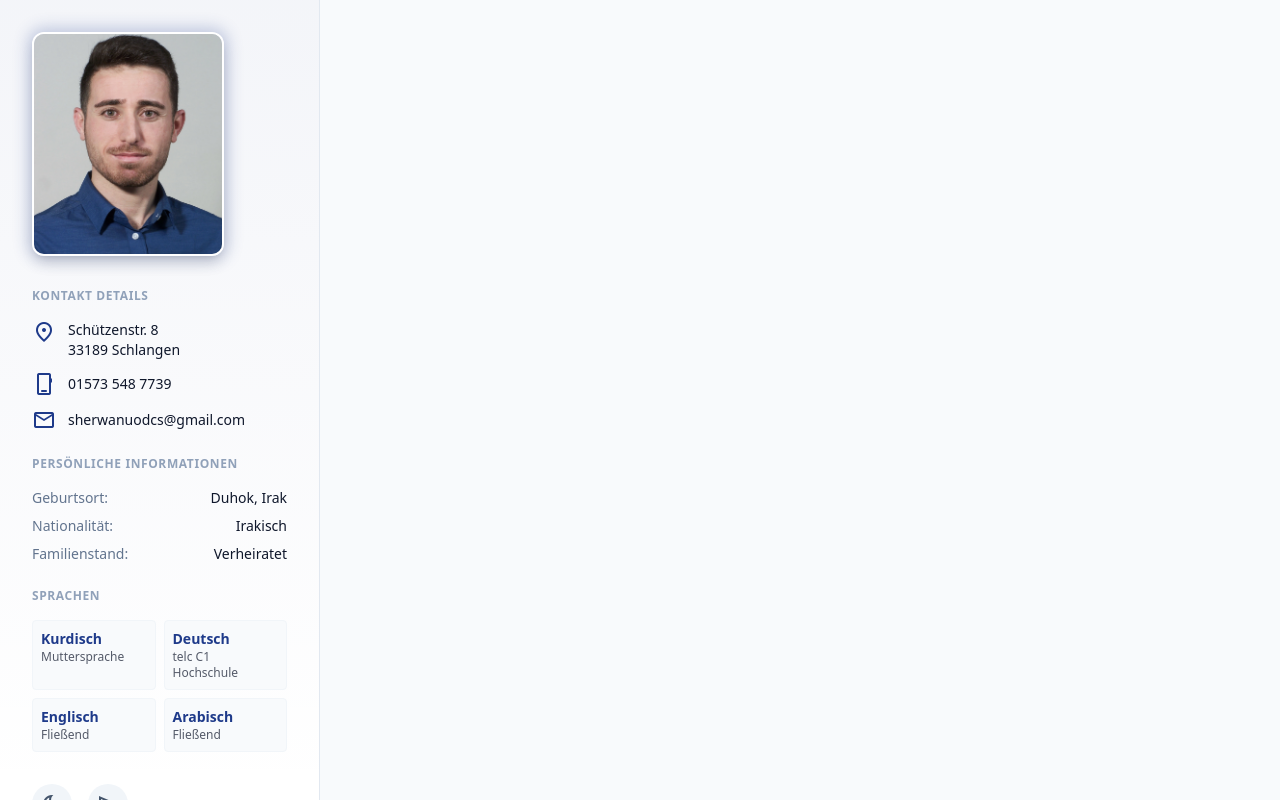
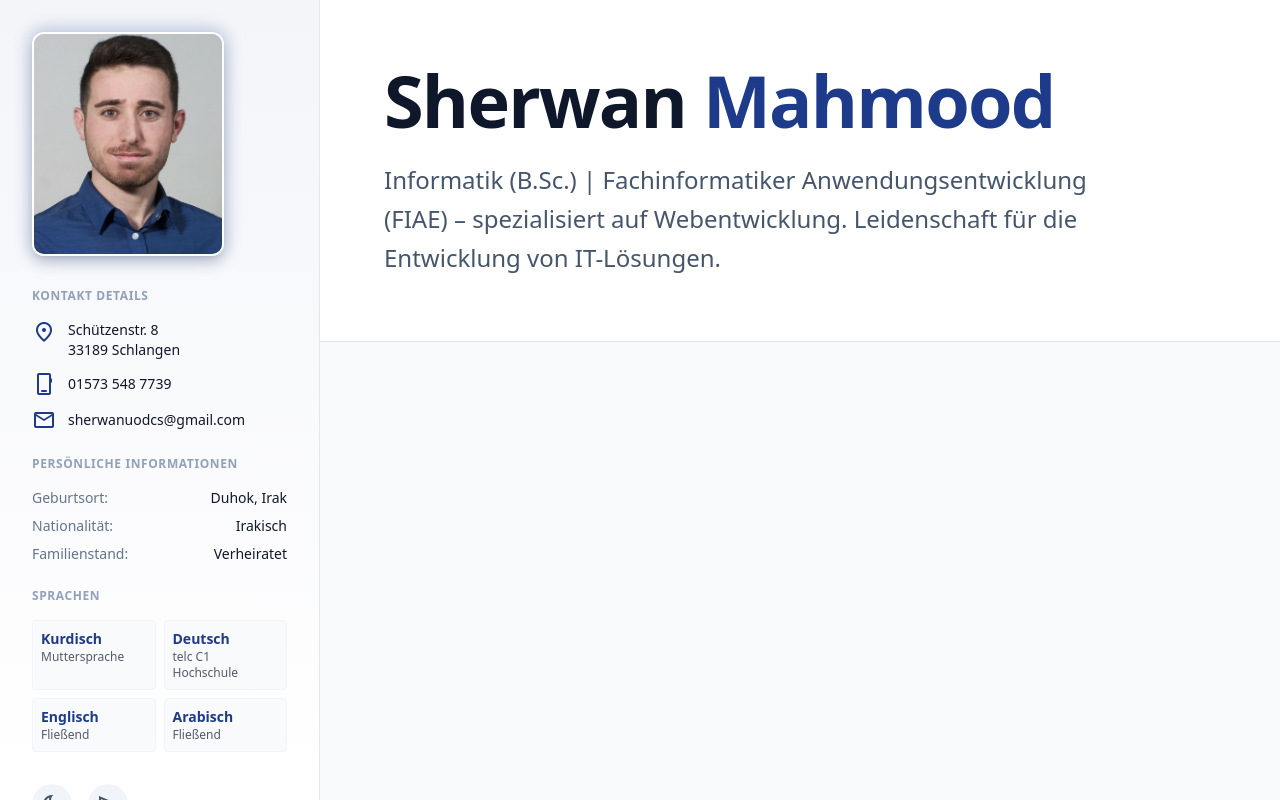
Before and after one commit to sherwan-dev/sherwan-dot-me, a website built with Vite: page index.html in a window 1280 px wide. Built offline with nearby package versions, Linux system fonts and the light colour scheme.

Commit message:
adding header  block

```diff
--- a/index.html
+++ b/index.html
@@ -178,6 +178,25 @@
         </div>
       </aside>
       <main class="lg:ml-[33.33%] xl:ml-[25%] flex-1 pb-20">
+                <header
+          class="p-8 lg:p-16 bg-white dark:bg-slate-900 border-b border-slate-200 dark:border-slate-800"
+        >
+          <div class="max-w-4xl">
+            <h1
+              class="text-5xl lg:text-7xl font-bold tracking-tight text-slate-900 dark:text-white mb-6"
+            >
+              Sherwan <span class="text-primary">Mahmood</span>
+            </h1>
+            <p
+              class="text-xl lg:text-2xl text-slate-600 dark:text-slate-400 font-light leading-relaxed max-w-3xl"
+            >
+              Informatik (B.Sc.) | Fachinformatiker Anwendungsentwicklung (FIAE)
+              – spezialisiert auf Webentwicklung. Leidenschaft für die
+              Entwicklung von IT-Lösungen.
+            </p>
+          </div>
+        </header>
+
       </main>
   </body>
 </html>
```
